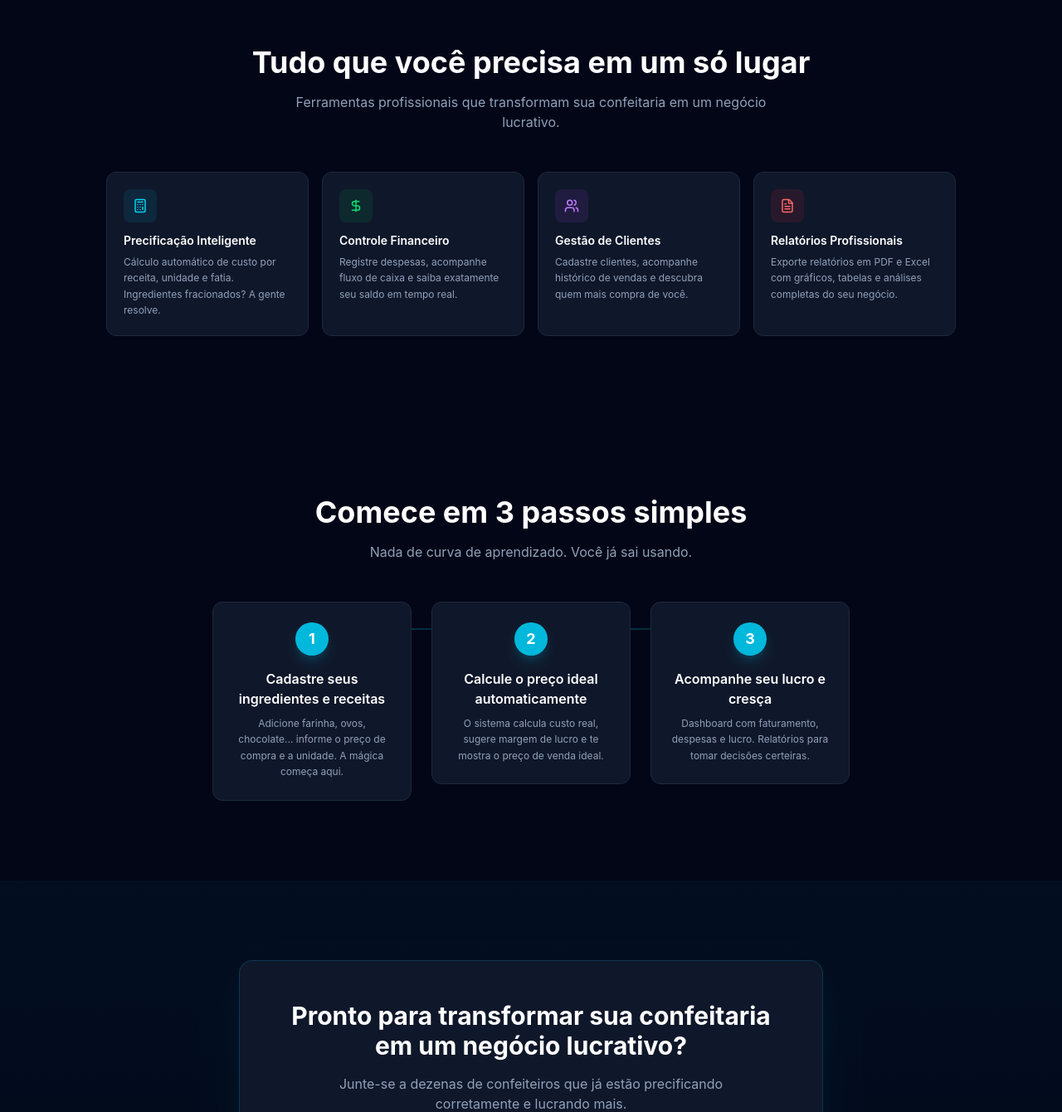
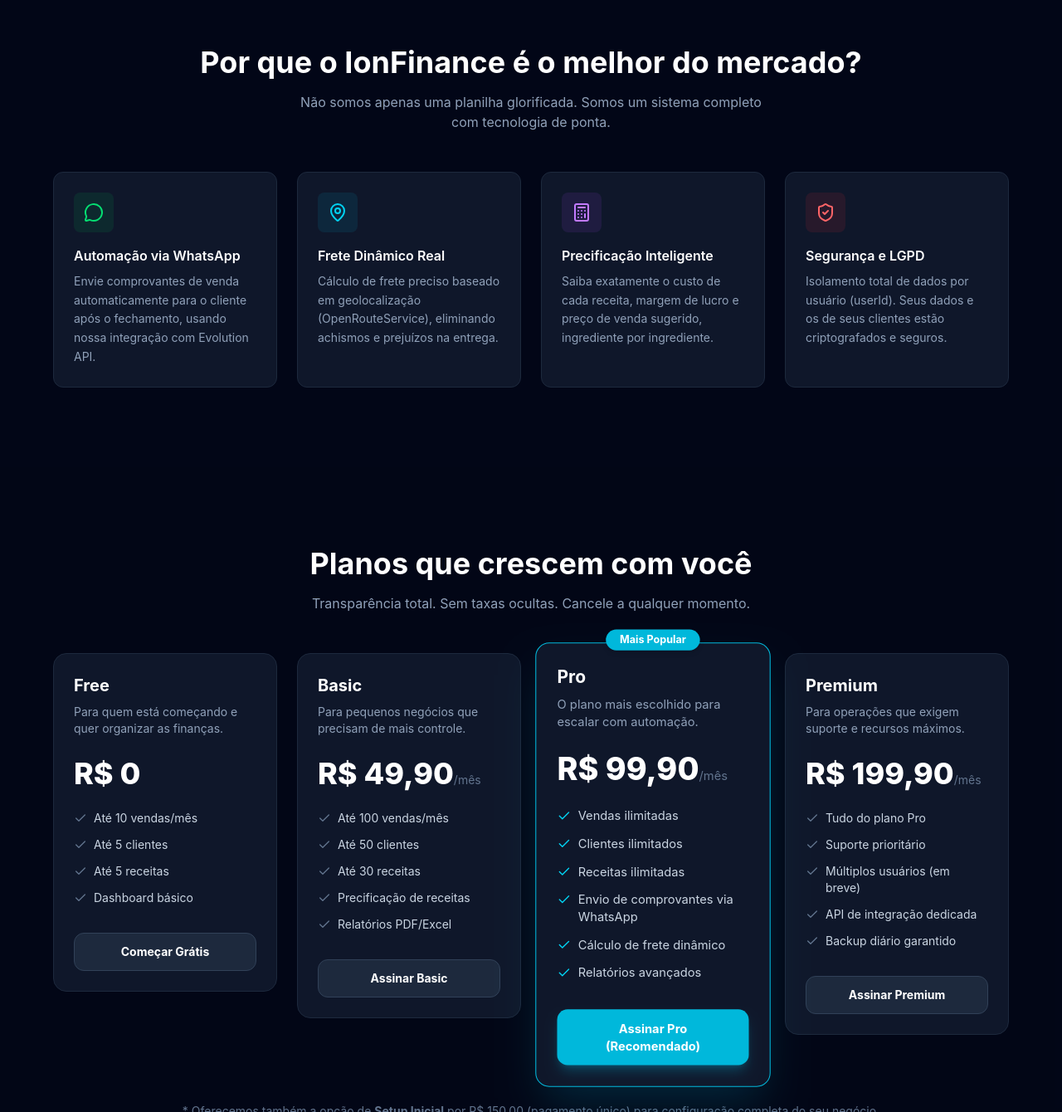
Before and after one commit to dlucioyauh/controle-financeiro-frontend, a React (Vite) app: page / in a window 1280 px wide. Shown: the part 1460-2800 px from the top of the page at 83% size. Built offline with nearby package versions, Linux system fonts and the light colour scheme; no server answers.

Commit message:
feat: improve landing page conversion, add pricing section and tech differentiators

```diff
--- a/src/pages/Landing.tsx
+++ b/src/pages/Landing.tsx
@@ -5,10 +5,8 @@
   Calculator,
   TrendingUp,
   PieChart,
-  Users,
   FileText,
   ChefHat,
-  DollarSign,
   ShoppingCart,
   BarChart3,
   ArrowRight,
@@ -16,7 +14,106 @@
   Star,
   Menu,
   X,
+  MessageCircle,
+  MapPin,
+  ShieldCheck,
+  Check
 } from 'lucide-react';
+
+// ============================================================================
+// DADOS ESTÁTICOS (Facilita manutenção e atualização de preços/textos)
+// ============================================================================
+
+const DIFFERENTIATORS = [
+  {
+    icon: MessageCircle,
+    title: 'Automação via WhatsApp',
+    desc: 'Envie comprovantes de venda automaticamente para o cliente após o fechamento, usando nossa integração com Evolution API.',
+    color: 'text-green-400',
+    bg: 'bg-green-500/10',
+  },
+  {
+    icon: MapPin,
+    title: 'Frete Dinâmico Real',
+    desc: 'Cálculo de frete preciso baseado em geolocalização (OpenRouteService), eliminando achismos e prejuízos na entrega.',
+    color: 'text-cyan-400',
+    bg: 'bg-cyan-500/10',
+  },
+  {
+    icon: Calculator,
+    title: 'Precificação Inteligente',
+    desc: 'Saiba exatamente o custo de cada receita, margem de lucro e preço de venda sugerido, ingrediente por ingrediente.',
+    color: 'text-purple-400',
+    bg: 'bg-purple-500/10',
+  },
+  {
+    icon: ShieldCheck,
+    title: 'Segurança e LGPD',
+    desc: 'Isolamento total de dados por usuário (userId). Seus dados e os de seus clientes estão criptografados e seguros.',
+    color: 'text-red-400',
+    bg: 'bg-red-500/10',
+  }
+];
+
+const PLANS = [
+  {
+    name: 'Free',
+    price: '0',
+    description: 'Para quem está começando e quer organizar as finanças.',
+    features: ['Até 10 vendas/mês', 'Até 5 clientes', 'Até 5 receitas', 'Dashboard básico'],
+    cta: 'Começar Grátis',
+    highlighted: false,
+  },
+  {
+    name: 'Basic',
+    price: '49,90',
+    description: 'Para pequenos negócios que precisam de mais controle.',
+    features: ['Até 100 vendas/mês', 'Até 50 clientes', 'Até 30 receitas', 'Precificação de receitas', 'Relatórios PDF/Excel'],
+    cta: 'Assinar Basic',
+    highlighted: false,
+  },
+  {
+    name: 'Pro',
+    price: '99,90',
+    description: 'O plano mais escolhido para escalar com automação.',
+    features: ['Vendas ilimitadas', 'Clientes ilimitados', 'Receitas ilimitadas', 'Envio de comprovantes via WhatsApp', 'Cálculo de frete dinâmico', 'Relatórios avançados'],
+    cta: 'Assinar Pro (Recomendado)',
+    highlighted: true,
+  },
+  {
+    name: 'Premium',
+    price: '199,90',
+    description: 'Para operações que exigem suporte e recursos máximos.',
+    features: ['Tudo do plano Pro', 'Suporte prioritário', 'Múltiplos usuários (em breve)', 'API de integração dedicada', 'Backup diário garantido'],
+    cta: 'Assinar Premium',
+    highlighted: false,
+  },
+];
+
+const STEPS = [
+  {
+    step: '1',
+    title: 'Cadastre ingredientes e receitas',
+    desc: 'Adicione farinha, ovos, chocolate... informe o preço de compra e a unidade. A mágica começa aqui.',
+    icon: ShoppingCart,
+  },
+  {
+    step: '2',
+    title: 'Calcule o preço ideal automaticamente',
+    desc: 'O sistema calcula custo real, sugere margem de lucro e te mostra o preço de venda ideal.',
+    icon: Calculator,
+  },
+  {
+    step: '3',
+    title: 'Acompanhe seu lucro e cresça',
+    desc: 'Dashboard com faturamento, despesas e lucro. Relatórios para tomar decisões certeiras.',
+    icon: BarChart3,
+  },
+];
+
+// ============================================================================
+// COMPONENTE PRINCIPAL
+// ============================================================================
 
 export default function Landing() {
   const navigate = useNavigate();
@@ -29,7 +126,7 @@
         <div className="max-w-7xl mx-auto px-4 sm:px-6 lg:px-8">
           <div className="flex items-center justify-between h-16">
             {/* Logo */}
-            <div className="flex items-center gap-2.5">
+            <div className="flex items-center gap-2.5 cursor-pointer" onClick={() => navigate('/')}>
               <div className="w-8 h-8 bg-gradient-to-br from-cyan-400 to-cyan-600 rounded-lg flex items-center justify-center shadow-lg shadow-cyan-500/20">
                 <ChefHat size={18} className="text-white" />
               </div>
@@ -38,8 +135,8 @@
 
             {/* Desktop nav */}
             <div className="hidden md:flex items-center gap-8">
-              <a href="#problemas" className="text-sm text-slate-400 hover:text-white transition-colors">Problemas</a>
-              <a href="#funcionalidades" className="text-sm text-slate-400 hover:text-white transition-colors">Funcionalidades</a>
+              <a href="#diferenciais" className="text-sm text-slate-400 hover:text-white transition-colors">Diferenciais</a>
+              <a href="#planos" className="text-sm text-slate-400 hover:text-white transition-colors">Planos</a>
               <a href="#como-funciona" className="text-sm text-slate-400 hover:text-white transition-colors">Como Funciona</a>
               <button
                 onClick={() => navigate('/login')}
@@ -48,7 +145,7 @@
                 Entrar
               </button>
               <button
-                onClick={() => navigate('/login')}
+                onClick={() => navigate('/register')}
                 className="text-sm bg-cyan-500 hover:bg-cyan-400 text-white font-bold px-5 py-2.5 rounded-lg transition-all hover:shadow-lg hover:shadow-cyan-500/25 active:scale-95"
               >
                 Começar Grátis
@@ -59,6 +156,7 @@
             <button
               onClick={() => setMobileMenuOpen(!mobileMenuOpen)}
               className="md:hidden text-slate-400 hover:text-white transition-colors"
+              aria-label="Toggle menu"
             >
               {mobileMenuOpen ? <X size={24} /> : <Menu size={24} />}
             </button>
@@ -67,11 +165,17 @@
           {/* Mobile menu */}
           {mobileMenuOpen && (
             <div className="md:hidden py-4 space-y-3 border-t border-slate-800/50">
-              <a href="#problemas" className="block text-sm text-slate-400 hover:text-white py-2" onClick={() => setMobileMenuOpen(false)}>Problemas</a>
-              <a href="#funcionalidades" className="block text-sm text-slate-400 hover:text-white py-2" onClick={() => setMobileMenuOpen(false)}>Funcionalidades</a>
+              <a href="#diferenciais" className="block text-sm text-slate-400 hover:text-white py-2" onClick={() => setMobileMenuOpen(false)}>Diferenciais</a>
+              <a href="#planos" className="block text-sm text-slate-400 hover:text-white py-2" onClick={() => setMobileMenuOpen(false)}>Planos</a>
               <a href="#como-funciona" className="block text-sm text-slate-400 hover:text-white py-2" onClick={() => setMobileMenuOpen(false)}>Como Funciona</a>
               <button
                 onClick={() => { navigate('/login'); setMobileMenuOpen(false); }}
+                className="block w-full text-center text-slate-300 hover:text-white font-medium px-5 py-2.5 rounded-lg transition-all text-sm"
+              >
+                Entrar
+              </button>
+              <button
+                onClick={() => { navigate('/register'); setMobileMenuOpen(false); }}
                 className="block w-full text-center bg-cyan-500 hover:bg-cyan-400 text-white font-bold px-5 py-2.5 rounded-lg transition-all text-sm"
               >
                 Começar Grátis
@@ -92,7 +196,9 @@
             {/* Badge */}
             <div className="inline-flex items-center gap-2 bg-cyan-500/10 border border-cyan-500/20 rounded-full px-4 py-1.5 mb-8">
               <Star size={14} className="text-cyan-400 fill-cyan-400" />
-              <span className="text-xs text-cyan-400 font-medium">O melhor para confeiteiros e pequenos negócios 🚀</span>
+              <span className="text-xs text-cyan-400 font-medium">
+                A tecnologia mais inteligente para o controle total da sua confeitaria 🚀
+              </span>
             </div>
 
             <h1 className="text-4xl sm:text-5xl lg:text-6xl font-extrabold text-white leading-tight tracking-tight">
@@ -109,10 +215,10 @@
             {/* CTA Buttons */}
             <div className="mt-10 flex flex-col sm:flex-row items-center justify-center gap-4">
               <button
-                onClick={() => navigate('/login')}
+                onClick={() => navigate('/register')}
                 className="w-full sm:w-auto bg-cyan-500 hover:bg-cyan-400 text-white font-bold px-8 py-3.5 rounded-xl text-lg transition-all hover:shadow-xl hover:shadow-cyan-500/30 active:scale-95 flex items-center justify-center gap-2 group"
               >
-                Começar Grátis Agora
+                Começar Teste Grátis de 7 Dias
                 <ArrowRight size={20} className="group-hover:translate-x-1 transition-transform" />
               </button>
               <p className="text-xs text-slate-500">Sem cartão de crédito • Acesso imediato</p>
@@ -183,65 +289,99 @@
         </div>
       </section>
 
-      {/* ========== FUNCIONALIDADES ========== */}
-      <section id="funcionalidades" className="py-16 sm:py-24">
+      {/* ========== DIFERENCIAIS (MELHOR DO MERCADO) ========== */}
+      <section id="diferenciais" className="py-16 sm:py-24">
         <div className="max-w-7xl mx-auto px-4 sm:px-6 lg:px-8">
           <div className="text-center mb-12">
             <h2 className="text-3xl sm:text-4xl font-bold text-white">
-              Tudo que você precisa em um só lugar
+              Por que o IonFinance é o melhor do mercado?
             </h2>
             <p className="mt-4 text-slate-400 max-w-xl mx-auto">
-              Ferramentas profissionais que transformam sua confeitaria em um negócio lucrativo.
+              Não somos apenas uma planilha glorificada. Somos um sistema completo com tecnologia de ponta.
             </p>
           </div>
-          <div className="grid grid-cols-1 sm:grid-cols-2 lg:grid-cols-4 gap-4 max-w-5xl mx-auto">
-            {[
-              {
-                icon: Calculator,
-                title: 'Precificação Inteligente',
-                desc: 'Cálculo automático de custo por receita, unidade e fatia. Ingredientes fracionados? A gente resolve.',
-                color: 'text-cyan-400',
-                bg: 'bg-cyan-500/10',
-              },
-              {
-                icon: DollarSign,
-                title: 'Controle Financeiro',
-                desc: 'Registre despesas, acompanhe fluxo de caixa e saiba exatamente seu saldo em tempo real.',
-                color: 'text-green-400',
-                bg: 'bg-green-500/10',
-              },
-              {
-                icon: Users,
-                title: 'Gestão de Clientes',
-                desc: 'Cadastre clientes, acompanhe histórico de vendas e descubra quem mais compra de você.',
-                color: 'text-purple-400',
-                bg: 'bg-purple-500/10',
-              },
-              {
-                icon: FileText,
-                title: 'Relatórios Profissionais',
-                desc: 'Exporte relatórios em PDF e Excel com gráficos, tabelas e análises completas do seu negócio.',
-                color: 'text-red-400',
-                bg: 'bg-red-500/10',
-              },
-            ].map((feature, i) => (
+          <div className="grid grid-cols-1 sm:grid-cols-2 lg:grid-cols-4 gap-6 max-w-6xl mx-auto">
+            {DIFFERENTIATORS.map((item, i) => (
               <div
                 key={i}
-                className="bg-[#0f172a] border border-slate-800 rounded-xl p-5 hover:border-cyan-500/30 hover:shadow-lg hover:shadow-cyan-500/5 transition-all group"
+                className="bg-[#0f172a] border border-slate-800 rounded-xl p-6 hover:border-cyan-500/30 hover:shadow-lg hover:shadow-cyan-500/5 transition-all group"
               >
-                <div className={`w-10 h-10 ${feature.bg} rounded-lg flex items-center justify-center mb-3`}>
-                  <feature.icon size={18} className={feature.color} />
+                <div className={`w-12 h-12 ${item.bg} rounded-lg flex items-center justify-center mb-4`}>
+                  <item.icon size={24} className={item.color} />
                 </div>
-                <h3 className="text-white font-semibold text-sm mb-1.5">{feature.title}</h3>
-                <p className="text-xs text-slate-400 leading-relaxed">{feature.desc}</p>
+                <h3 className="text-white font-semibold text-base mb-2">{item.title}</h3>
+                <p className="text-sm text-slate-400 leading-relaxed">{item.desc}</p>
               </div>
             ))}
           </div>
         </div>
       </section>
 
+      {/* ========== PLANOS E PREÇOS ========== */}
+      <section id="planos" className="py-16 sm:py-24 bg-[#020617]/50">
+        <div className="max-w-7xl mx-auto px-4 sm:px-6 lg:px-8">
+          <div className="text-center mb-12">
+            <h2 className="text-3xl sm:text-4xl font-bold text-white">Planos que crescem com você</h2>
+            <p className="mt-4 text-slate-400 max-w-xl mx-auto">
+              Transparência total. Sem taxas ocultas. Cancele a qualquer momento.
+            </p>
+          </div>
+
+          <div className="grid grid-cols-1 md:grid-cols-2 lg:grid-cols-4 gap-6 max-w-6xl mx-auto items-start">
+            {PLANS.map((plan, i) => (
+              <div
+                key={i}
+                className={`relative flex flex-col bg-[#0f172a] border rounded-2xl p-6 transition-all duration-300 ${
+                  plan.highlighted
+                    ? 'border-cyan-500 shadow-2xl shadow-cyan-500/20 scale-105 z-10'
+                    : 'border-slate-800 hover:border-slate-700'
+                }`}
+              >
+                {plan.highlighted && (
+                  <div className="absolute -top-4 left-1/2 -translate-x-1/2 bg-cyan-500 text-white px-4 py-1 rounded-full text-xs font-bold shadow-md whitespace-nowrap">
+                    Mais Popular
+                  </div>
+                )}
+
+                <h3 className="text-xl font-bold text-white mb-2">{plan.name}</h3>
+                <p className="text-slate-400 text-sm mb-6 h-10">{plan.description}</p>
+
+                <div className="mb-6">
+                  <span className="text-4xl font-extrabold text-white">R$ {plan.price}</span>
+                  {plan.price !== '0' && <span className="text-slate-500 text-sm">/mês</span>}
+                </div>
+
+                <ul className="space-y-3 mb-8 flex-1">
+                  {plan.features.map((feature, fIndex) => (
+                    <li key={fIndex} className="flex items-start gap-2">
+                      <Check size={16} className={`mt-0.5 flex-shrink-0 ${plan.highlighted ? 'text-cyan-400' : 'text-slate-500'}`} />
+                      <span className="text-sm text-slate-300">{feature}</span>
+                    </li>
+                  ))}
+                </ul>
+
+                <button
+                  onClick={() => navigate('/register')}
+                  className={`w-full py-3 px-4 rounded-xl font-bold text-sm text-center transition-all active:scale-95 ${
+                    plan.highlighted
+                      ? 'bg-cyan-500 hover:bg-cyan-400 text-white shadow-lg shadow-cyan-500/25'
+                      : 'bg-slate-800 hover:bg-slate-700 text-white border border-slate-700'
+                  }`}
+                >
+                  {plan.cta}
+                </button>
+              </div>
+            ))}
+          </div>
+
+          <p className="text-center text-sm text-slate-500 mt-8">
+            * Oferecemos também a opção de <strong>Setup Inicial</strong> por R$ 150,00 (pagamento único) para configuração completa do seu negócio.
+          </p>
+        </div>
+      </section>
+
       {/* ========== COMO FUNCIONA ========== */}
-      <section id="como-funciona" className="py-16 sm:py-24 bg-[#020617]/50">
+      <section id="como-funciona" className="py-16 sm:py-24">
         <div className="max-w-7xl mx-auto px-4 sm:px-6 lg:px-8">
           <div className="text-center mb-12">
             <h2 className="text-3xl sm:text-4xl font-bold text-white">Comece em 3 passos simples</h2>
@@ -250,26 +390,7 @@
             </p>
           </div>
           <div className="grid grid-cols-1 md:grid-cols-3 gap-6 max-w-3xl mx-auto">
-            {[
-              {
-                step: '1',
-                title: 'Cadastre seus ingredientes e receitas',
-                desc: 'Adicione farinha, ovos, chocolate... informe o preço de compra e a unidade. A mágica começa aqui.',
-                icon: ShoppingCart,
-              },
-              {
-                step: '2',
-                title: 'Calcule o preço ideal automaticamente',
-                desc: 'O sistema calcula custo real, sugere margem de lucro e te mostra o preço de venda ideal.',
-                icon: Calculator,
-              },
-              {
-                step: '3',
-                title: 'Acompanhe seu lucro e cresça',
-                desc: 'Dashboard com faturamento, despesas e lucro. Relatórios para tomar decisões certeiras.',
-                icon: BarChart3,
-              },
-            ].map((step, i) => (
+            {STEPS.map((step, i) => (
               <div key={i} className="relative">
                 {/* Connector line */}
                 {i < 2 && (
@@ -297,16 +418,16 @@
               Pronto para transformar sua confeitaria em um negócio lucrativo?
             </h2>
             <p className="text-slate-400 mb-8 max-w-lg mx-auto">
-              Junte-se a dezenas de confeiteiros que já estão precificando corretamente e lucrando mais.
+              Junte-se a empreendedores que já economizam horas por semana e aumentam seus lucros com o IonFinance.
             </p>
             <button
-              onClick={() => navigate('/login')}
+              onClick={() => navigate('/register')}
               className="bg-cyan-500 hover:bg-cyan-400 text-white font-bold px-10 py-3.5 rounded-xl text-lg transition-all hover:shadow-xl hover:shadow-cyan-500/30 active:scale-95 inline-flex items-center gap-2 group"
             >
-              Começar Grátis Agora
+              Criar Conta Gratuita Agora
               <ArrowRight size={20} className="group-hover:translate-x-1 transition-transform" />
             </button>
-            <div className="mt-6 flex items-center justify-center gap-4 text-xs text-slate-500">
+            <div className="mt-6 flex flex-wrap items-center justify-center gap-4 text-xs text-slate-500">
               <span className="flex items-center gap-1"><CheckCircle2 size={12} className="text-green-400" /> Sem cartão</span>
               <span className="flex items-center gap-1"><CheckCircle2 size={12} className="text-green-400" /> Acesso imediato</span>
               <span className="flex items-center gap-1"><CheckCircle2 size={12} className="text-green-400" /> Suporte incluso</span>
@@ -316,15 +437,66 @@
       </section>
 
       {/* ========== FOOTER ========== */}
-      <footer className="py-8 border-t border-slate-800/50">
-        <div className="max-w-7xl mx-auto px-4 sm:px-6 lg:px-8 text-center">
-          <div className="flex items-center justify-center gap-2 mb-2">
-            <ChefHat size={16} className="text-cyan-400" />
-            <span className="text-sm font-bold text-white">IonFinance</span>
+      <footer className="py-12 border-t border-slate-800/50 bg-[#020617]">
+        <div className="max-w-7xl mx-auto px-4 sm:px-6 lg:px-8">
+          <div className="grid grid-cols-1 md:grid-cols-3 gap-8 mb-8">
+            {/* Brand */}
+            <div className="text-center md:text-left">
+              <div className="flex items-center justify-center md:justify-start gap-2 mb-3">
+                <ChefHat size={20} className="text-cyan-400" />
+                <span className="text-lg font-bold text-white">IonFinance</span>
+              </div>
+              <p className="text-xs text-slate-500 leading-relaxed">
+                Uma solução desenvolvida com excelência pela <span className="text-cyan-400 font-semibold">IONKOD</span>.
+              </p>
+            </div>
+
+            {/* Links */}
+            <div className="text-center">
+              <h4 className="text-sm font-semibold text-white mb-3">Navegação</h4>
+              <div className="flex flex-col gap-2 text-xs text-slate-400">
+                <a href="#diferenciais" className="hover:text-cyan-400 transition-colors">Diferenciais</a>
+                <a href="#planos" className="hover:text-cyan-400 transition-colors">Planos e Preços</a>
+                <button onClick={() => navigate('/login')} className="hover:text-cyan-400 transition-colors text-left md:text-center w-full">Acessar Sistema</button>
+              </div>
+            </div>
+
+            {/* Contato */}
+            <div className="text-center md:text-right">
+              <h4 className="text-sm font-semibold text-white mb-3">Fale Conosco</h4>
+              <div className="flex flex-col gap-3 text-xs text-slate-400">
+                <a
+                  href="mailto:contato@ionfinance.com.br"
+                  className="hover:text-cyan-400 transition-colors flex items-center justify-center md:justify-end gap-2 group"
+                >
+                  <FileText size={14} className="text-slate-500 group-hover:text-cyan-400 transition-colors" />
+                  <span className="group-hover:text-white transition-colors">contato@ionfinance.com.br</span>
+                </a>
+                <a
+                  href="https://wa.me/5548996126202"
+                  target="_blank"
+                  rel="noopener noreferrer"
+                  className="hover:text-green-400 transition-colors flex items-center justify-center md:justify-end gap-2 group"
+                  aria-label="Fale conosco pelo WhatsApp"
+                >
+                  <svg xmlns="http://www.w3.org/2000/svg" width="16" height="16" viewBox="0 0 24 24" fill="currentColor" className="text-green-500 group-hover:text-green-400 transition-colors">
+                    <path d="M17.472 14.382c-.297-.149-1.758-.867-2.03-.967-.273-.099-.471-.148-.67.15-.197.297-.767.966-.94 1.164-.173.199-.347.223-.644.075-.297-.15-1.255-.463-2.39-1.475-.883-.788-1.48-1.761-1.653-2.059-.173-.297-.018-.458.13-.606.134-.133.298-.347.446-.52.149-.174.198-.298.298-.497.099-.198.05-.371-.025-.52-.075-.149-.669-1.612-.916-2.207-.242-.579-.487-.5-.669-.51-.173-.008-.371-.01-.57-.01-.198 0-.52.074-.792.372-.272.297-1.04 1.016-1.04 2.479 0 1.462 1.065 2.875 1.213 3.074.149.198 2.096 3.2 5.077 4.487.709.306 1.262.489 1.694.625.712.227 1.36.195 1.871.118.571-.085 1.758-.719 2.006-1.413.248-.694.248-1.289.173-1.413-.074-.124-.272-.198-.57-.347m-5.421 7.403h-.004a9.87 9.87 0 01-5.031-1.378l-.361-.214-3.741.982.998-3.648-.235-.374a9.86 9.86 0 01-1.51-5.26c.001-5.45 4.436-9.884 9.888-9.884 2.64 0 5.122 1.03 6.988 2.898a9.825 9.825 0 012.893 6.994c-.003 5.45-4.437 9.884-9.885 9.884m8.413-18.297A11.815 11.815 0 0012.05 0C5.495 0 .16 5.335.157 11.892c0 2.096.547 4.142 1.588 5.945L.057 24l6.305-1.654a11.882 11.882 0 005.683 1.448h.005c6.554 0 11.89-5.335 11.893-11.893a11.821 11.821 0 00-3.48-8.413z"/>
+                  </svg>
+                  <span className="group-hover:text-white transition-colors">WhatsApp</span>
+                </a>
+              </div>
+            </div>
           </div>
-          <p className="text-xs text-slate-500">
-            &copy; {new Date().getFullYear()} IonKod. Todos os direitos reservados.
-          </p>
+
+          <div className="border-t border-slate-800/50 pt-8 flex flex-col md:flex-row justify-between items-center gap-4">
+            <p className="text-xs text-slate-600">
+              &copy; {new Date().getFullYear()} IonKod. Todos os direitos reservados.
+            </p>
+            <div className="flex gap-4 text-xs text-slate-600">
+              <a href="#" className="hover:text-slate-400 transition-colors">Termos de Uso</a>
+              <a href="#" className="hover:text-slate-400 transition-colors">Política de Privacidade (LGPD)</a>
+            </div>
+          </div>
         </div>
       </footer>
     </div>
```
